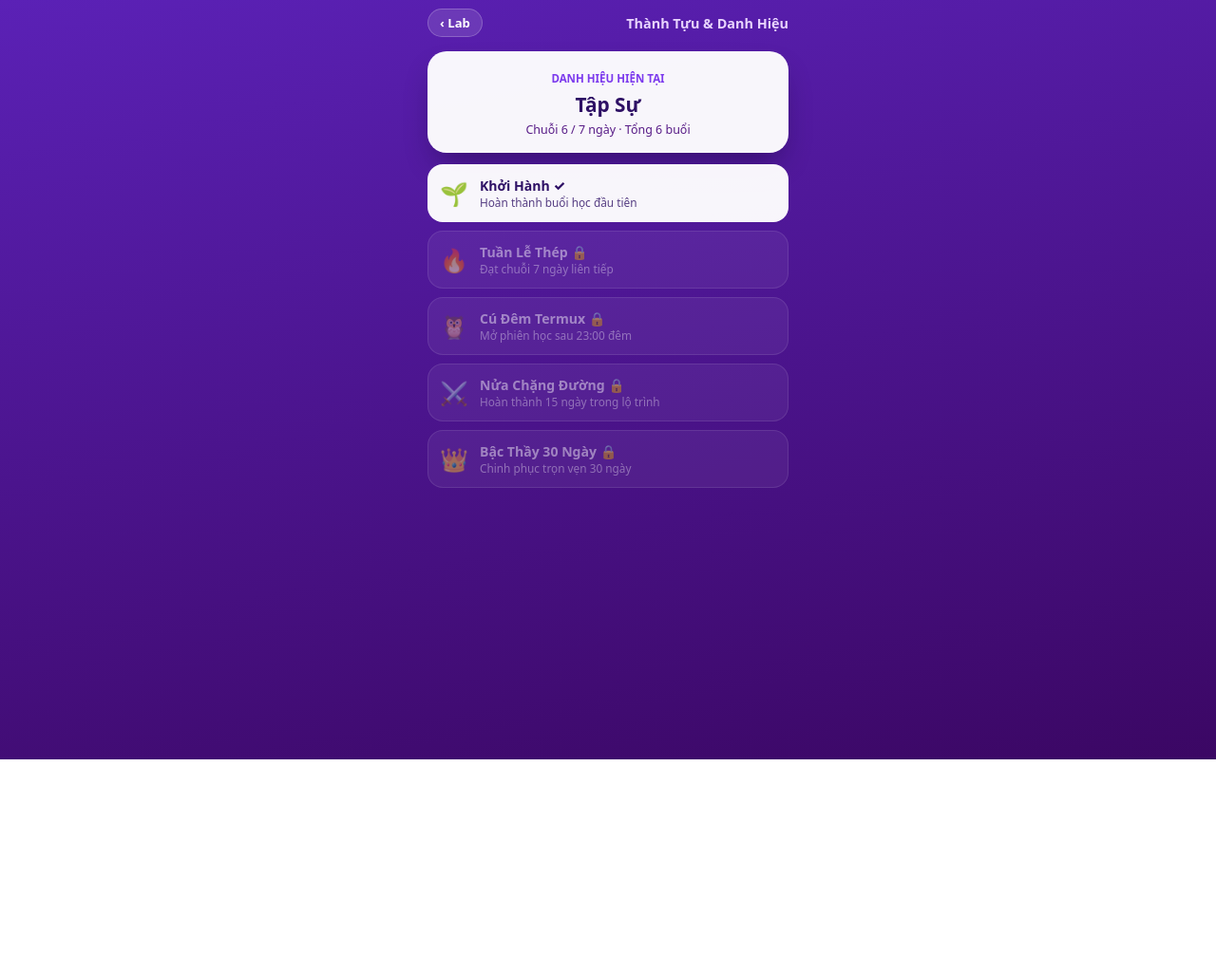
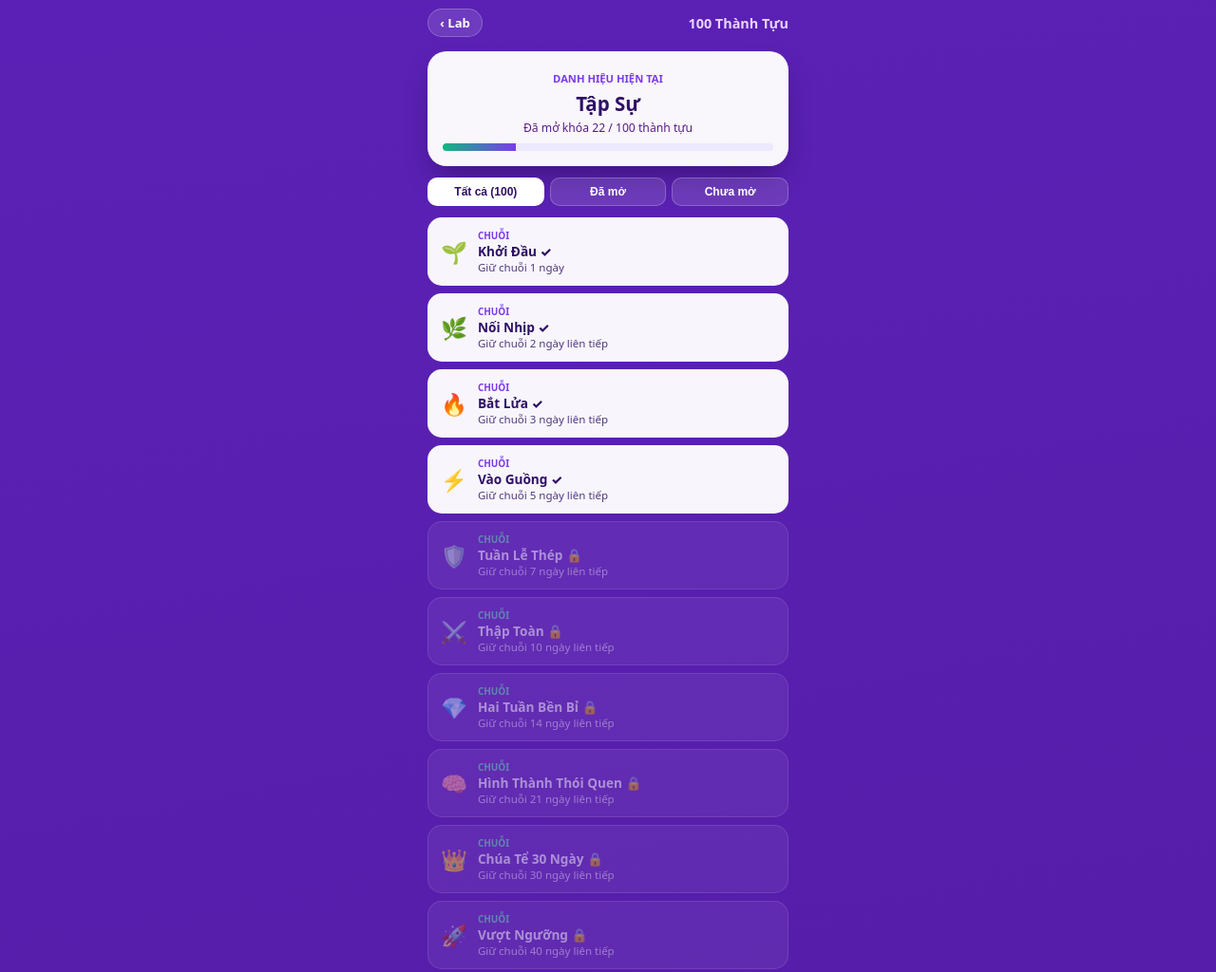
Before and after one commit to NghjaBoNC/Lab, a plain HTML site: page thanh-tuu/index.html in a window 1280 px wide. Shown: the top 1024 px of the page at 95% size. Before the commit the page ends 800 px from the top, so only its background shows below. Drawn offline with Linux system fonts and the light colour scheme.

Commit message:
Them he thong 100 thanh tuu tu dong

```diff
--- /dev/null
+++ b/core/achievements.js
@@ -0,0 +1,126 @@
+const LAB_ACHIEVEMENTS = (() => {
+  const list = [];
+  const add = (cat, ico, title, desc, fn) => list.push({ cat, ico, title, desc, check: fn });
+
+  // 1. Chuỗi liên tiếp (18)
+  [
+    [1,'🌱','Khởi Đầu','Giữ chuỗi 1 ngày'],
+    [2,'🌿','Nối Nhịp','Giữ chuỗi 2 ngày liên tiếp'],
+    [3,'🔥','Bắt Lửa','Giữ chuỗi 3 ngày liên tiếp'],
+    [5,'⚡','Vào Guồng','Giữ chuỗi 5 ngày liên tiếp'],
+    [7,'🛡️','Tuần Lễ Thép','Giữ chuỗi 7 ngày liên tiếp'],
+    [10,'⚔️','Thập Toàn','Giữ chuỗi 10 ngày liên tiếp'],
+    [14,'💎','Hai Tuần Bền Bỉ','Giữ chuỗi 14 ngày liên tiếp'],
+    [21,'🧠','Hình Thành Thói Quen','Giữ chuỗi 21 ngày liên tiếp'],
+    [30,'👑','Chúa Tể 30 Ngày','Giữ chuỗi 30 ngày liên tiếp'],
+    [40,'🚀','Vượt Ngưỡng','Giữ chuỗi 40 ngày liên tiếp'],
+    [50,'🌟','Nửa Trăm Bền Vững','Giữ chuỗi 50 ngày liên tiếp'],
+    [60,'🦾','Cỗ Máy Kỷ Luật','Giữ chuỗi 60 ngày liên tiếp'],
+    [75,'🔱','Tam Tứ Bách','Giữ chuỗi 75 ngày liên tiếp'],
+    [90,'🏰','Quý Độ Bất Bại','Giữ chuỗi 90 ngày liên tiếp'],
+    [120,'🐉','Tứ Nguyệt Thần Công','Giữ chuỗi 120 ngày liên tiếp'],
+    [180,'🌌','Nửa Năm Không Nghỉ','Giữ chuỗi 180 ngày liên tiếp'],
+    [250,'☄️','Huyền Thoại Sống','Giữ chuỗi 250 ngày liên tiếp'],
+    [365,'♾️','Bất Tử Trọn Năm','Giữ chuỗi 365 ngày liên tiếp']
+  ].forEach(([n, ico, t, d]) => add('Chuỗi', ico, t, d, (m) => m.bestStreak >= n));
+
+  // 2. Tổng số buổi hoàn thành (18)
+  [
+    [1,'👣','Bước Chân Đầu','Hoàn thành 1 buổi học'],
+    [3,'📘','Làm Quen Nhịp Độ','Hoàn thành 3 buổi học'],
+    [5,'📗','Năm Ngón Tay','Hoàn thành 5 buổi học'],
+    [7,'📙','Trọn Một Tuần','Hoàn thành 7 buổi học'],
+    [10,'🔟','Mốc Hai Chữ Số','Hoàn thành 10 buổi học'],
+    [15,'🎯','Nửa Chặng Đầu','Hoàn thành 15 buổi học'],
+    [20,'🏅','Hai Chục Phiên','Hoàn thành 20 buổi học'],
+    [25,'🎖️','Một Phần Tư Trăm','Hoàn thành 25 buổi học'],
+    [30,'🏆','Trọn Lộ Trình 30','Hoàn thành 30 buổi học'],
+    [40,'📚','Tích Tiểu Thành Đại','Hoàn thành 40 buổi học'],
+    [50,'💫','Cột Mốc 50 Phiên','Hoàn thành 50 buổi học'],
+    [65,'⚡','Bền Bỉ Vượt Trội','Hoàn thành 65 buổi học'],
+    [80,'🔮','Tám Mươi Lần Chốt','Hoàn thành 80 buổi học'],
+    [100,'💯','Bách Chiến Bách Thắng','Hoàn thành 100 buổi học'],
+    [150,'🏛️','Kiến Trúc Sư Kỷ Luật','Hoàn thành 150 buổi học'],
+    [200,'🌠','Hai Trăm Dấu Ấn','Hoàn thành 200 buổi học'],
+    [300,'🐉','Tam Bách Đỉnh Cao','Hoàn thành 300 buổi học'],
+    [365,'🌞','Đủ Một Vòng Trái Đất','Hoàn thành 365 buổi học']
+  ].forEach(([n, ico, t, d]) => add('Tích lũy', ico, t, d, (m) => m.total >= n));
+
+  // 3. Tổng thời gian tích lũy (16)
+  [
+    [10,'⏱️','10 Phút Mở Màn','Tích lũy đủ 10 phút học'],
+    [30,'⏲️','Nửa Giờ Tập Trung','Tích lũy đủ 30 phút học'],
+    [60,'🕐','Giờ Vàng Đầu Tiên','Tích lũy đủ 1 giờ học'],
+    [120,'🕑','Hai Giờ Nghiêm Túc','Tích lũy đủ 2 giờ học'],
+    [180,'🕒','Ba Giờ Bền Bỉ','Tích lũy đủ 3 giờ học'],
+    [300,'🕔','Năm Giờ Chuyên Tâm','Tích lũy đủ 5 giờ học'],
+    [600,'🕙','Mười Giờ Luyện Công','Tích lũy đủ 10 giờ học'],
+    [900,'🔋','15 Giờ Năng Lượng','Tích lũy đủ 15 giờ học'],
+    [1200,'⚙️','20 Giờ Vận Hành','Tích lũy đủ 20 giờ học'],
+    [1800,'🧭','30 Giờ Định Hướng','Tích lũy đủ 30 giờ học'],
+    [2400,'🔬','40 Giờ Nghiên Cứu','Tích lũy đủ 40 giờ học'],
+    [3000,'🎓','50 Giờ Thực Chiến','Tích lũy đủ 50 giờ học'],
+    [4500,'🛡️','75 Giờ Rèn Luyện','Tích lũy đủ 75 giờ học'],
+    [6000,'💎','100 Giờ Tinh Thông','Tích lũy đủ 100 giờ học'],
+    [9000,'🚀','150 Giờ Bứt Phá','Tích lũy đủ 150 giờ học'],
+    [12000,'👑','200 Giờ Bậc Thầy','Tích lũy đủ 200 giờ học']
+  ].forEach(([min, ico, t, d]) => add('Thời lượng', ico, t, d, (m) => m.totalMins >= min));
+
+  // 4. Cường độ phiên học (14)
+  [
+    [15,'⚡','Vượt Mức Tối Thiểu','Có 1 phiên dài từ 15 phút'],
+    [20,'🔥','Hai Chục Phút Sâu','Có 1 phiên dài từ 20 phút'],
+    [30,'🎯','Nửa Tiếng Không Rời','Có 1 phiên dài từ 30 phút'],
+    [45,'📚','Một Tiết Đại Học','Có 1 phiên dài từ 45 phút'],
+    [60,'🧠','Trọn Một Tiếng Đồng Hồ','Có 1 phiên dài từ 60 phút'],
+    [90,'🐉','Hiệp Đấu 90 Phút','Có 1 phiên dài từ 90 phút'],
+    [120,'🌌','Hai Giờ Siêu Tập Trung','Có 1 phiên dài từ 120 phút'],
+    [180,'☄️','Ba Giờ Không Mệt Mỏi','Có 1 phiên dài từ 180 phút'],
+    [240,'👑','Bốn Giờ Thần Thánh','Có 1 phiên dài từ 240 phút']
+  ].forEach(([min, ico, t, d]) => add('Cường độ', ico, t, d, (m) => m.maxSession >= min));
+  add('Cường độ','🥉','3 Phiên Trên 20p','Có ít nhất 3 buổi học từ 20 phút',(m)=>m.count20>=3);
+  add('Cường độ','🥈','5 Phiên Trên 30p','Có ít nhất 5 buổi học từ 30 phút',(m)=>m.count30>=5);
+  add('Cường độ','🥇','10 Phiên Trên 30p','Có ít nhất 10 buổi học từ 30 phút',(m)=>m.count30>=10);
+  add('Cường độ','💠','3 Phiên Trên 45p','Có ít nhất 3 buổi học từ 45 phút',(m)=>m.count45>=3);
+  add('Cường độ','🔱','5 Phiên Trên 60p','Có ít nhất 5 buổi học từ 60 phút',(m)=>m.count60>=5);
+
+  // 5. Giờ giấc & Thói quen (18)
+  add('Thói quen','🦉','Cú Đêm Termux','Bắt đầu 1 phiên sau 23:00',(m)=>m.night23>=1);
+  add('Thói quen','🌙','Chúa Tể Bóng Đêm','Có 5 phiên học sau 23:00',(m)=>m.night23>=5);
+  add('Thói quen','🦇','Hiệp Sĩ Nửa Đêm','Có 10 phiên học sau 23:00',(m)=>m.night23>=10);
+  add('Thói quen','🕛','Xuyên Màn Đêm','Học vắt qua mốc 00:00 sáng',(m)=>m.crossMidnight>=1);
+  add('Thói quen','🌅','Chim Sớm Bắt Sâu','Mở phiên trước 07:00 sáng',(m)=>m.early7>=1);
+  add('Thói quen','☀️','Năng Lượng Ban Mai','Mở phiên từ 07:00–11:59',(m)=>m.morning>=1);
+  add('Thói quen','🌤️','Buổi Chiều Hiệu Quả','Mở phiên từ 12:00–17:59',(m)=>m.afternoon>=1);
+  add('Thói quen','🌆','Ca Tối Đều Đặn','Mở phiên từ 18:00–22:59',(m)=>m.evening>=1);
+  add('Thói quen','🗓️','Đủ Bốn Khung Giờ','Đã từng học ở cả sáng, chiều, tối, đêm',(m)=>m.morning>=1&&m.afternoon>=1&&m.evening>=1&&m.night23>=1);
+  add('Thói quen','🎉','Cuối Tuần Không Nghỉ','Hoàn thành buổi học vào Thứ 7',(m)=>m.sat>=1);
+  add('Thói quen','🛋️','Chủ Nhật Chăm Chỉ','Hoàn thành buổi học vào Chủ Nhật',(m)=>m.sun>=1);
+  add('Thói quen','🔥','Trọn Vẹn Cuối Tuần','Có 4 buổi học rơi vào T7 hoặc CN',(m)=>m.weekend>=4);
+  add('Thói quen','📅','Chăm Chỉ Thứ Hai','Hoàn thành buổi học vào Thứ 2',(m)=>m.mon>=1);
+  add('Thói quen','🩹','Sửa Sai Kịp Thời','Sử dụng tính năng học bù 1 lần',(m)=>m.makeup>=1);
+  add('Thói quen','🛡️','Không Bỏ Cuộc','Sử dụng tính năng học bù 3 lần',(m)=>m.makeup>=3);
+  add('Thói quen','✍️','Nhật Ký Đầy Đủ','Có 5 buổi chốt kèm ghi chú bài học',(m)=>m.notedSessions>=5);
+  add('Thói quen','📖','Biên Niên Sử','Có 15 buổi chốt kèm ghi chú bài học',(m)=>m.notedSessions>=15);
+  add('Thói quen','📜','Kho Lưu Trữ Sống','Có 30 buổi chốt kèm ghi chú bài học',(m)=>m.notedSessions>=30);
+
+  // 6. Hệ sinh thái Lab & Lộ trình (16)
+  add('Lab','📝','Ghi Chú Đầu Tiên','Lưu 1 ghi chú trong Ghi Chú Nhanh',(m)=>m.notesCount>=1);
+  add('Lab','📒','Sổ Tay Nhỏ','Lưu 5 ghi chú trong Ghi Chú Nhanh',(m)=>m.notesCount>=5);
+  add('Lab','🗂️','Kho Ý Tưởng','Lưu 15 ghi chú trong Ghi Chú Nhanh',(m)=>m.notesCount>=15);
+  add('Lab','🗄️','Thư Viện Cá Nhân','Lưu 30 ghi chú trong Ghi Chú Nhanh',(m)=>m.notesCount>=30);
+  add('Lab','🧠','Bộ Não Thứ Hai','Lưu 50 ghi chú trong Ghi Chú Nhanh',(m)=>m.notesCount>=50);
+  add('Lab','🎯','Định Hướng Rõ Ràng','Tự đặt mục tiêu cho 1 ngày',(m)=>m.targetsCount>=1);
+  add('Lab','🏹','Người Lập Kế Hoạch','Tự đặt mục tiêu cho 5 ngày',(m)=>m.targetsCount>=5);
+  add('Lab','🗺️','Chiến Lược Gia','Tự đặt mục tiêu cho 15 ngày',(m)=>m.targetsCount>=15);
+  add('Lab','💬','Nhà Triết Học','Thêm 1 câu châm ngôn cá nhân',(m)=>m.quotesCount>=1);
+  add('Lab','🎙️','Người Truyền Lửa','Thêm 5 câu châm ngôn cá nhân',(m)=>m.quotesCount>=5);
+  add('Lab','🐧','Nhập Môn Linux','Hoàn thành Tuần 1 lộ trình (7 buổi)',(m)=>m.total>=7);
+  add('Lab','🔐','Chinh Phục Bandit','Hoàn thành Tuần 2 lộ trình (14 buổi)',(m)=>m.total>=14);
+  add('Lab','🌐','Thợ Săn Gói Tin','Hoàn thành Tuần 3 lộ trình (21 buổi)',(m)=>m.total>=21);
+  add('Lab','💻','Code & Dịch Ngược','Hoàn thành Tuần 4 lộ trình (28 buổi)',(m)=>m.total>=28);
+  add('Lab','🏁','Tốt Nghiệp Khóa 30','Chinh phục trọn vẹn 30 bài lộ trình',(m)=>m.total>=30);
+  add('Lab','🧬','Chủ Nhân NghjaBoNC Lab','Mở khóa ít nhất 50 thành tựu bất kỳ',(m)=>m.unlockedPre>=50);
+
+  return list;
+})();
--- a/thanh-tuu/index.html
+++ b/thanh-tuu/index.html
@@ -4,47 +4,106 @@
   <meta charset="UTF-8" />
   <meta name="viewport" content="width=device-width, initial-scale=1.0, maximum-scale=1.0, user-scalable=no" />
   <title>Thành Tựu · NghjaBoNC's Lab</title>
-  <link rel="stylesheet" href="../core/theme.css?v=1" />
+  <link rel="stylesheet" href="../core/theme.css?v=3" />
   <style>
-    .badge-item { display: flex; align-items: center; gap: 12px; padding: 12px; border-radius: 16px; background: var(--glass-bg); border: 1px solid var(--glass-border); opacity: 0.48; }
+    .prog-bar { width: 100%; height: 8px; background: #ede9fe; border-radius: 999px; overflow: hidden; margin-top: 8px; }
+    .prog-fill { height: 100%; background: linear-gradient(90deg, var(--emerald-light), var(--primary)); transition: width 0.3s; }
+    .tabs { display: grid; grid-template-columns: repeat(3, 1fr); gap: 6px; }
+    .tab-b { padding: 7px; border-radius: 10px; border: 1px solid var(--glass-border); background: var(--glass-bg); color: #fff; font-size: 0.75rem; font-weight: 700; cursor: pointer; }
+    .tab-b.active { background: #fff; color: var(--text-dark); }
+    .badge-item { display: flex; align-items: center; gap: 11px; padding: 11px 13px; border-radius: 15px; background: var(--glass-bg); border: 1px solid var(--glass-border); opacity: 0.5; }
     .badge-item.unlocked { opacity: 1; background: var(--card-bg); color: var(--text-dark); }
-    .b-ico { font-size: 1.5rem; }
-    .b-title { font-size: 0.88rem; font-weight: 800; }
-    .b-desc { font-size: 0.74rem; opacity: 0.8; }
+    .b-ico { font-size: 1.4rem; flex-shrink: 0; }
+    .b-cat { font-size: 0.62rem; font-weight: 800; text-transform: uppercase; color: var(--mint); }
+    .badge-item.unlocked .b-cat { color: var(--primary); }
+    .b-title { font-size: 0.85rem; font-weight: 800; }
+    .b-desc { font-size: 0.72rem; opacity: 0.82; }
   </style>
 </head>
 <body>
   <header class="top-nav">
     <a href="../" class="back-btn">‹ Lab</a>
-    <span class="page-title">Thành Tựu & Danh Hiệu</span>
+    <span class="page-title">100 Thành Tựu</span>
   </header>
   <main class="wrap">
     <section class="white-card" style="text-align:center;">
-      <span style="font-size:0.72rem;font-weight:800;color:var(--primary);">DANH HIỆU HIỆN TẠI</span>
-      <h2 id="rk-title" style="font-size:1.3rem;margin:4px 0;">Tập Sự</h2>
-      <p id="rk-sub" style="font-size:0.78rem;color:#581c87;">0 / 7 ngày chuỗi</p>
+      <span style="font-size:0.7rem;font-weight:800;color:var(--primary);">DANH HIỆU HIỆN TẠI</span>
+      <h2 id="rk-title" style="font-size:1.28rem;margin:3px 0;">Tập Sự</h2>
+      <p id="rk-sub" style="font-size:0.76rem;color:#581c87;">Đã mở khóa 0 / 100 thành tựu</p>
+      <div class="prog-bar"><div id="rk-bar" class="prog-fill" style="width:0%"></div></div>
     </section>
-    <div id="b-list" style="display:flex;flex-direction:column;gap:9px;"></div>
+
+    <div class="tabs">
+      <button class="tab-b active" data-f="all">Tất cả (100)</button>
+      <button class="tab-b" data-f="ok">Đã mở</button>
+      <button class="tab-b" data-f="lock">Chưa mở</button>
+    </div>
+
+    <div id="b-list" style="display:flex;flex-direction:column;gap:8px;"></div>
   </main>
-  <script src="../core/roadmap.js?v=1"></script>
-  <script src="../core/store.js?v=1"></script>
+
+  <script src="../core/roadmap.js?v=3"></script>
+  <script src="../core/store.js?v=3"></script>
+  <script src="../core/achievements.js?v=3"></script>
   <script>
-    const { history } = LabStore.load(), st = LabStore.calcStats(history), rk = LabStore.getRank(st.streak);
+    const s = LabStore.load(), st = LabStore.calcStats(s.history), rk = LabStore.getRank(st.streak);
+    const m = {
+      ...st, maxSession: 0, count20: 0, count30: 0, count45: 0, count60: 0,
+      night23: 0, crossMidnight: 0, early7: 0, morning: 0, afternoon: 0, evening: 0,
+      sat: 0, sun: 0, weekend: 0, mon: 0, makeup: 0, notedSessions: 0,
+      notesCount: s.notes.length, targetsCount: Object.keys(s.targets).length, quotesCount: s.customQuotes.length, unlockedPre: 0
+    };
+
+    Object.entries(s.history).forEach(([k, r]) => {
+      if (!LabStore.isCompleted(r)) return;
+      if (r.type === 'makeup') m.makeup++;
+      if (r.note && r.note.trim()) m.notedSessions++;
+      const dow = new Date(k + 'T00:00:00').getDay();
+      if (dow === 1) m.mon++;
+      if (dow === 6) { m.sat++; m.weekend++; }
+      if (dow === 0) { m.sun++; m.weekend++; }
+      if (r.start && r.end) {
+        const d1 = new Date(r.start), d2 = new Date(r.end);
+        const mins = Math.max(1, Math.round((d2 - d1) / 60000));
+        if (mins > m.maxSession) m.maxSession = mins;
+        if (mins >= 20) m.count20++;
+        if (mins >= 30) m.count30++;
+        if (mins >= 45) m.count45++;
+        if (mins >= 60) m.count60++;
+        const hr = d1.getHours();
+        if (hr >= 23) m.night23++;
+        else if (hr < 7) m.early7++;
+        else if (hr < 12) m.morning++;
+        else if (hr < 18) m.afternoon++;
+        else m.evening++;
+        if (d1.getDate() !== d2.getDate()) m.crossMidnight++;
+      }
+    });
+
+    const evaluated = LAB_ACHIEVEMENTS.map((a) => {
+      const ok = Boolean(a.check(m));
+      if (ok) m.unlockedPre++;
+      return { ...a, ok };
+    });
+
+    const okCount = evaluated.filter(x => x.ok).length;
     document.getElementById('rk-title').textContent = rk.name;
-    document.getElementById('rk-sub').textContent = `Chuỗi ${st.streak} / ${rk.next} ngày · Tổng ${st.total} buổi`;
+    document.getElementById('rk-sub').textContent = `Đã mở khóa ${okCount} / ${evaluated.length} thành tựu`;
+    document.getElementById('rk-bar').style.width = `${Math.round((okCount / evaluated.length) * 100)}%`;
 
-    const hasNight = Object.values(history).some(r => r.start && new Date(r.start).getHours() >= 23);
-    const badges = [
-      { ico: '🌱', title: 'Khởi Hành', desc: 'Hoàn thành buổi học đầu tiên', ok: st.total >= 1 },
-      { ico: '🔥', title: 'Tuần Lễ Thép', desc: 'Đạt chuỗi 7 ngày liên tiếp', ok: st.bestStreak >= 7 },
-      { ico: '🦉', title: 'Cú Đêm Termux', desc: 'Mở phiên học sau 23:00 đêm', ok: hasNight },
-      { ico: '⚔️', title: 'Nửa Chặng Đường', desc: 'Hoàn thành 15 ngày trong lộ trình', ok: st.total >= 15 },
-      { ico: '👑', title: 'Bậc Thầy 30 Ngày', desc: 'Chinh phục trọn vẹn 30 ngày', ok: st.total >= 30 }
-    ];
-    const list = document.getElementById('b-list');
-    badges.forEach(b => {
-      list.insertAdjacentHTML('beforeend', `<div class="badge-item ${b.ok ? 'unlocked' : ''}"><span class="b-ico">${b.ico}</span><div><div class="b-title">${b.title} ${b.ok ? '✓' : '🔒'}</div><div class="b-desc">${b.desc}</div></div></div>`);
+    let filter = 'all';
+    const render = () => {
+      const list = document.getElementById('b-list'); list.innerHTML = '';
+      evaluated.filter(x => filter === 'all' ? true : (filter === 'ok' ? x.ok : !x.ok)).forEach(b => {
+        list.insertAdjacentHTML('beforeend', `<div class="badge-item ${b.ok ? 'unlocked' : ''}"><span class="b-ico">${b.ico}</span><div><div class="b-cat">${b.cat}</div><div class="b-title">${b.title} ${b.ok ? '✓' : '🔒'}</div><div class="b-desc">${b.desc}</div></div></div>`);
+      });
+    };
+
+    document.querySelectorAll('.tab-b').forEach(btn => btn.onclick = () => {
+      document.querySelectorAll('.tab-b').forEach(x => x.classList.remove('active'));
+      btn.classList.add('active'); filter = btn.dataset.f; render();
     });
+    render();
   </script>
 </body>
 </html>
```
